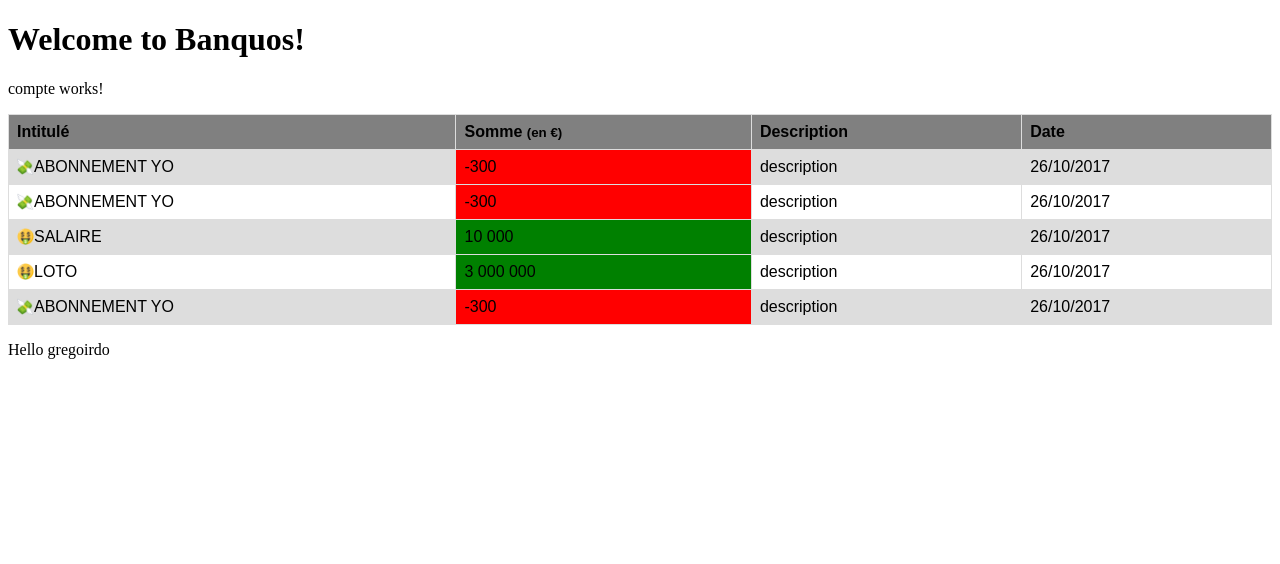
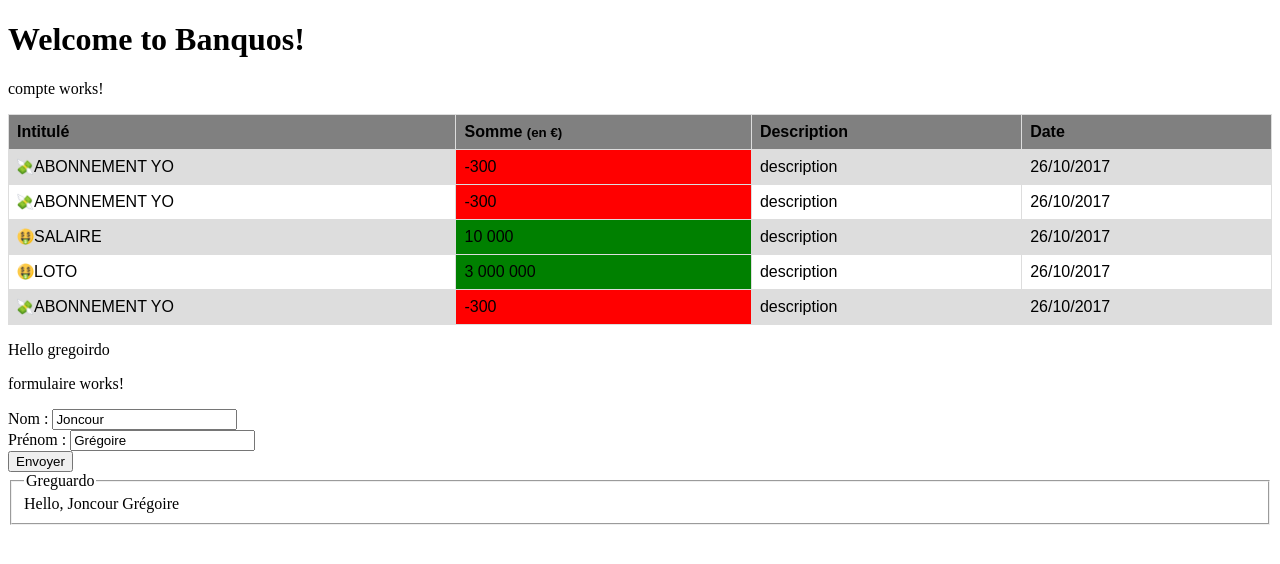
Before and after one commit to gregoire78/ngBankos, an Angular app: page / in a window 1280 px wide. Shown: the top 564 px of the page. Built offline with nearby package versions, Linux system fonts and the light colour scheme.

Commit message:
formaulaire

```diff
--- a/src/app/app.component.html
+++ b/src/app/app.component.html
@@ -3,3 +3,5 @@
   Welcome to {{title}}!
 </h1>
 <app-compte (sortie)="recuperationEvent($event)" [compte]="compteParent"></app-compte>
+
+<app-formulaire></app-formulaire>
--- /dev/null
+++ b/src/app/formulaire/formulaire.component.html
@@ -0,0 +1,20 @@
+<p>
+  formulaire works!
+</p>
+<form (ngSubmit)="enregistrer()">
+  <div>
+    <label for="inpLastName">Nom : </label>
+    <input type="text" id="inpLastName" name="nom" [(ngModel)]="user.nom">
+  </div>
+  <div>
+    <label for="inpFirstName">Prénom : </label>
+    <input type="text" id="inpFirstName" name="prenom" [(ngModel)]="user.prenom">
+  </div>
+  <input type="submit" value="Envoyer">
+</form>
+<fieldset>
+  <legend>Greguardo</legend>
+  <div>
+    Hello, {{user.nom}} {{user.prenom}}
+  </div>
+</fieldset>
--- /dev/null
+++ b/src/app/formulaire/formulaire.component.ts
@@ -0,0 +1,24 @@
+import { Component, OnInit } from '@angular/core';
+import { User } from '../models/user';
+
+@Component({
+  selector: 'app-formulaire',
+  templateUrl: './formulaire.component.html',
+  styleUrls: ['./formulaire.component.css']
+})
+export class FormulaireComponent implements OnInit {
+
+  user: User;
+
+  constructor() {
+    this.user = new User();
+  }
+
+  ngOnInit() {
+  }
+
+  enregistrer(){
+    console.log(`hello ${this.user.nom} ${this.user.prenom}`)
+  }
+
+}
--- /dev/null
+++ b/src/app/models/user.ts
@@ -0,0 +1,5 @@
+export class User {
+    constructor(public nom:string="Joncour", public prenom:string="Grégoire"){
+
+    }
+}
```
Also changed, not shown: src/app/app.module.ts (+6 -2 lines), src/app/formulaire/formulaire.component.css (added), 1 other file (tests, documents, lock files or other folders).
